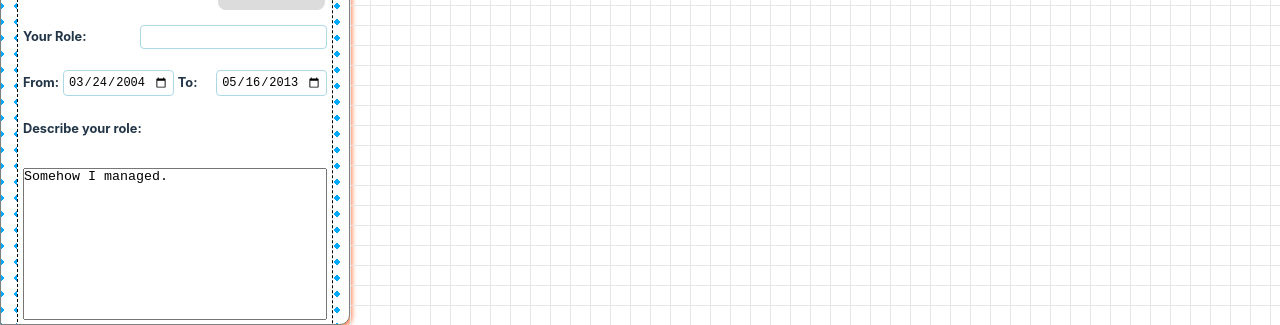
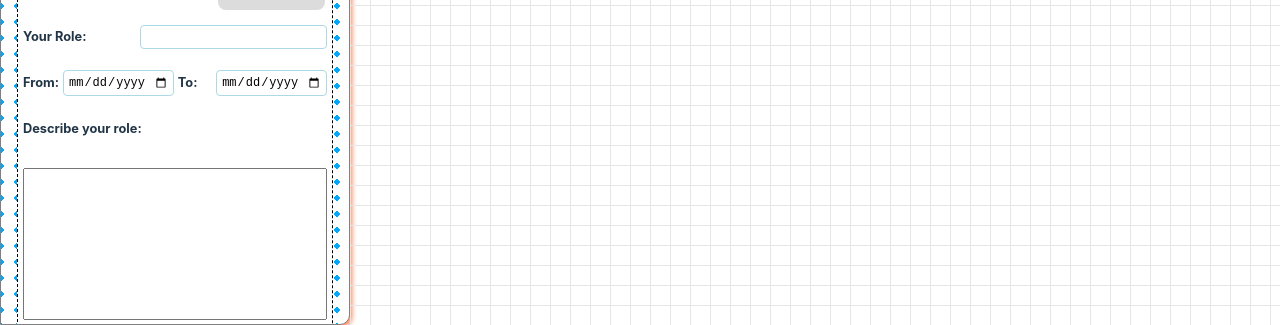
Before and after one commit to dtKinger/cvivify-react, a React (Vite) app: page / in a window 1280 px wide. Shown: the part 475-800 px from the top of the page. Built offline with nearby package versions, Linux system fonts and the light colour scheme.

Commit message:
Apply localData to other inputs

```diff
--- a/src/components/SidebarSection.jsx
+++ b/src/components/SidebarSection.jsx
@@ -56,8 +56,8 @@ function SidebarSection({ title, classes, data, onChange }) {
           id={startId}
           name={startId}
           type="date"
-          value={data.starting_date}
-          onChange={(e) => handleChange("starting_date", e.target.value)}
+          value={localData.starting_date}
+          onChange={(e) => handleInputChange("starting_date", e.target.value)}
         />
         <label className="form-label form-label__end-date" htmlFor={endId}>
           To:
@@ -67,8 +67,8 @@ function SidebarSection({ title, classes, data, onChange }) {
           id={endId}
           name={endId}
           type="date"
-          value={data.worked_until}
-          onChange={(e) => handleChange("worked_until", e.target.value)}
+          value={localData.worked_until}
+          onChange={(e) => handleInputChange("worked_until", e.target.value)}
         />
         <label className="form-label form-label__textarea" htmlFor={textareaId}>
           Describe your role:
@@ -77,8 +77,8 @@ function SidebarSection({ title, classes, data, onChange }) {
           id={textareaId}
           rows="10"
           className="textarea"
-          value={data.job_description}
-          onChange={(e) => handleChange("job_description", e.target.value)}
+          value={localData.job_description}
+          onChange={(e) => handleInputChange("job_description", e.target.value)}
         ></textarea>
       </div>
     );
```
